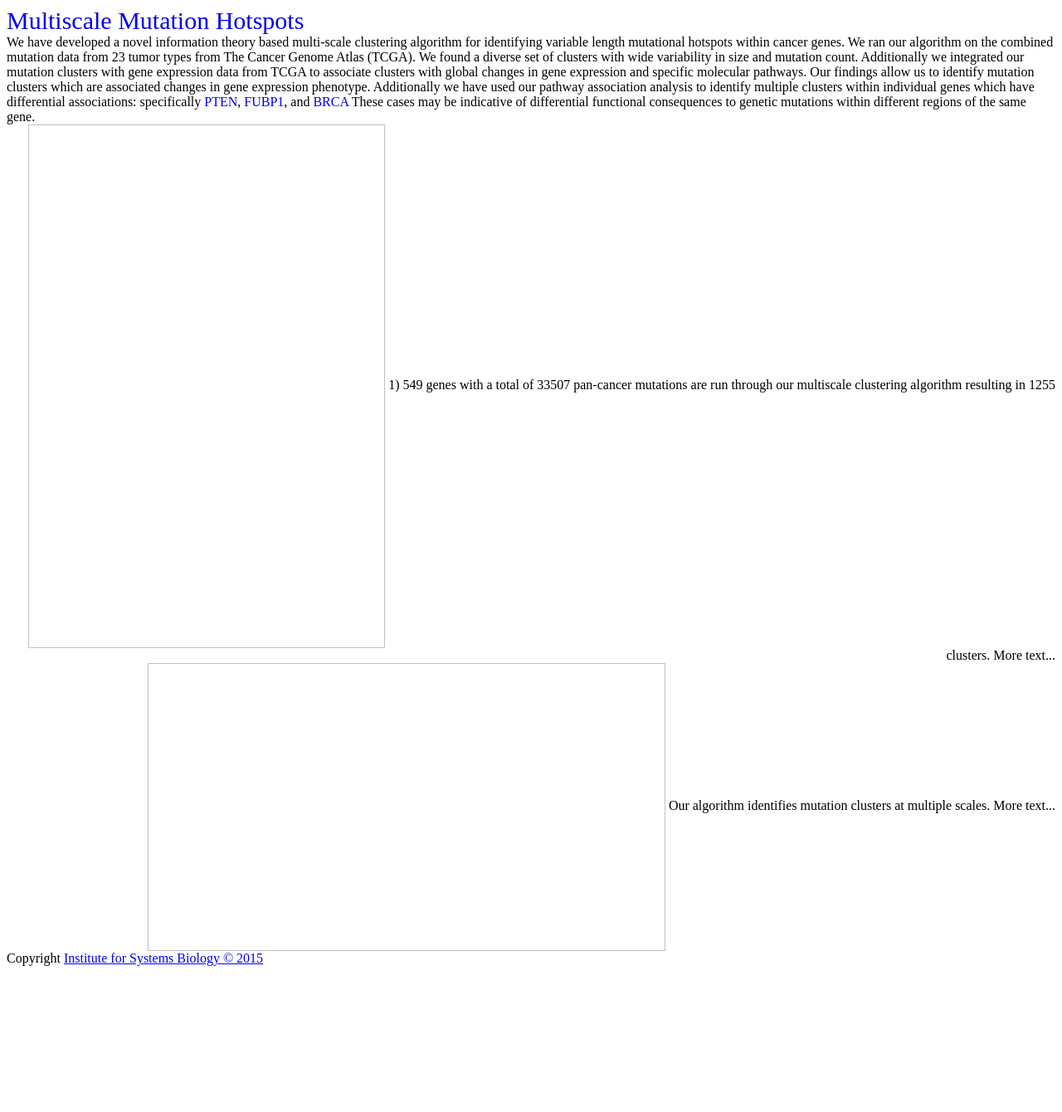
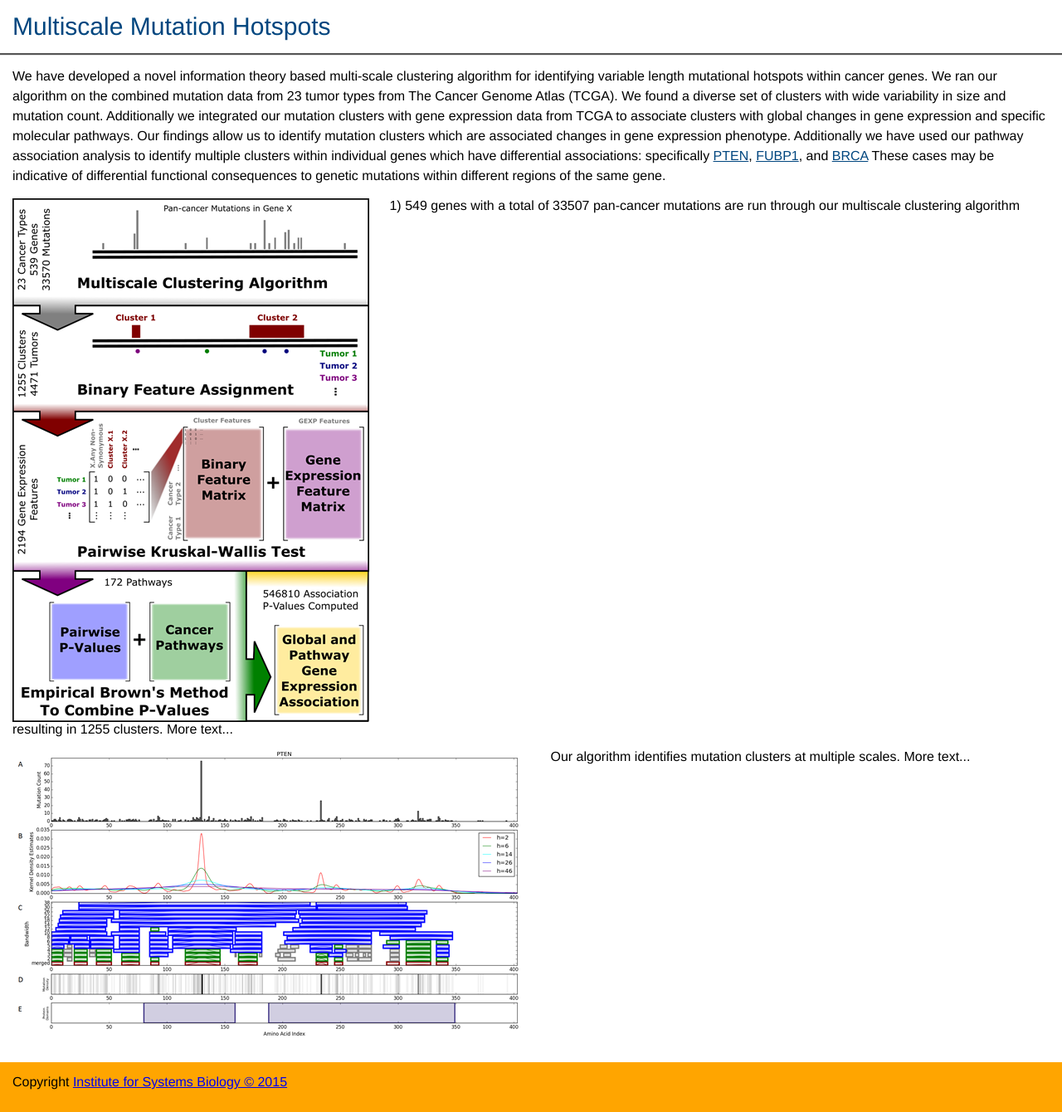
Before and after one commit to cancerregulome/multiscale-mutation-hotspots, a Flask app: page / in a window 1280 px wide. Shown: the whole page at 83% size. Before the commit the page ends 1164 px from the top, so only its background shows below. Run offline with Flask 2, Linux system fonts and the light colour scheme.

Commit message:
Prettier. Double check that seqpeek selections still work. I rearranged some of the widgets.

```diff
--- a/static/css/landing.css
+++ b/static/css/landing.css
@@ -1,23 +1,36 @@
 .abstract {
-
+    line-height: 1.5em;
 }
 
 .abstract a {
-    text-decoration: none;
+    color: #00467f;
+}
+
+.abstract a:hover {
+    color: #d5df3e;
 }
 
 .method_summary {
-    text-align: right;
+    display: block;
+    margin: 15px 0px;
+    text-align: left;
 }
 
 .method_summary img {
-    vertical-align: middle;
+    vertical-align: top;
+    margin-right: 20px
 }
 
 .algorithm_overview {
-    text-align: right;
+    display: block;
+    margin: 15px 0px;
+}
+
+.algorithm_overview {
+    text-align: left;
 }
 
 .algorithm_overview img {
-    vertical-align: middle;
+    vertical-align: top;
+    margin-right: 20px;
 }
--- a/static/css/main.css
+++ b/static/css/main.css
@@ -1,7 +1,47 @@
+html {
+    position: relative;
+    min-height: 100%;
+}
+
+body {
+    padding: 0px;
+    margin: 0px 0px 60px;
+    background-color: #ffffff;
+    font-family: "Helvetica Neue", Helvetica, Arial, sans-serif;
+}
+
 .title {
     font-size: 30px;
+    padding: 15px;
+    background-color: #ffffff;
+    border-bottom: 1px solid #555555;
+    box-shadow: 0px 1px 1px #555555
 }
 
 .title a {
     text-decoration: none;
+    color: #00467f;
 }
+
+.title a:hover {
+    color: #d5df3e;
+}
+
+#content {
+    padding: 15px;
+
+}
+
+
+#footer{
+  position: absolute;
+    left: 0;
+    bottom: 0;
+    height: 30px;
+    width: 100%;
+}
+
+#footer {
+    padding: 15px;
+    background: orange;
+}
--- a/static/css/vq.css
+++ b/static/css/vq.css
@@ -50,7 +50,7 @@ svg .wedge .background {
 	fill:rgba(255,255,255,0.7);
 	stroke:none;
 	stroke-width:0;
-*/}
+}*/
 svg .wedge[data-ring="0"] .background {
 	fill:none;
 	stroke:none;
--- a/templates/hotspots/landing.html
+++ b/templates/hotspots/landing.html
@@ -21,14 +21,14 @@
         functional consequences to genetic mutations within different regions of the same gene.
     </div>
     <div class="method_summary">
-        <img width="430" height="631"/>
+        <img width="430" height="631" src="static/img/methodology_summary.png"/>
         <span>
             1) 549 genes with a total of 33507 pan-cancer mutations are run through our multiscale clustering algorithm
             resulting in 1255 clusters. More text...
         </span>
     </div>
     <div class="algorithm_overview">
-        <a href="/seqpeek/?gene=PTEN&tumor=UCEC"><img width="624" height="347"/></a>
+        <a href="/seqpeek/?gene=PTEN&tumor=UCEC"><img width="624" height="347" src="static/img/algorithm_overview.png"/></a>
         <span>
             Our algorithm identifies mutation clusters at multiple scales. More text...
         </span>
--- a/templates/hotspots/pathway_assoc.html
+++ b/templates/hotspots/pathway_assoc.html
@@ -1,6 +1,7 @@
 {% extends "hotspots/base.html" %}
 {% block head %}
     {{ super() }}
+    <link type="text/css" rel="stylesheet" href="/static/css/pathways.css" />
 {% endblock %}
 
 {% block title %}Pathway associations - {{ gene_label }}{% endblock %}
```
Also changed, not shown: static/css/pathways.css (added, +16 -0 lines), static/css/seqpeek_view.css (added, +59 -0 lines), templates/hotspots/seqpeek/view.html (+10 -8 lines).
